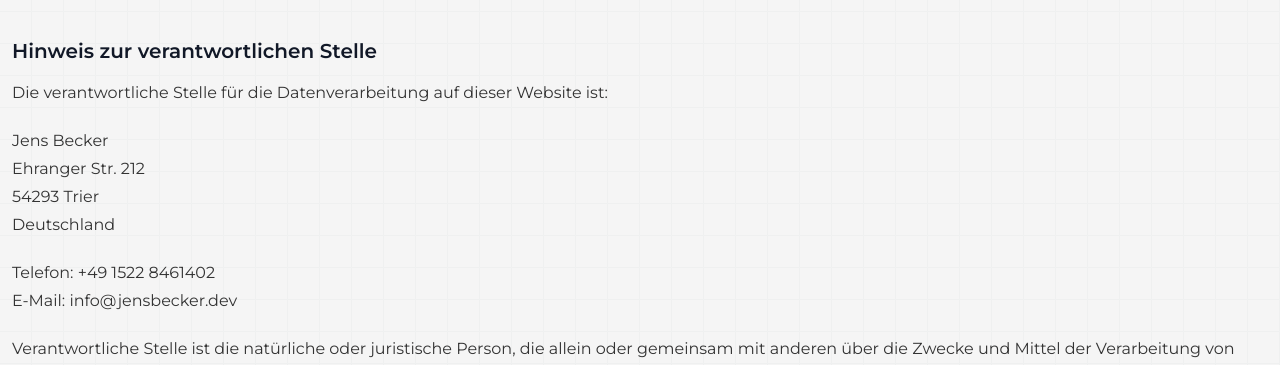
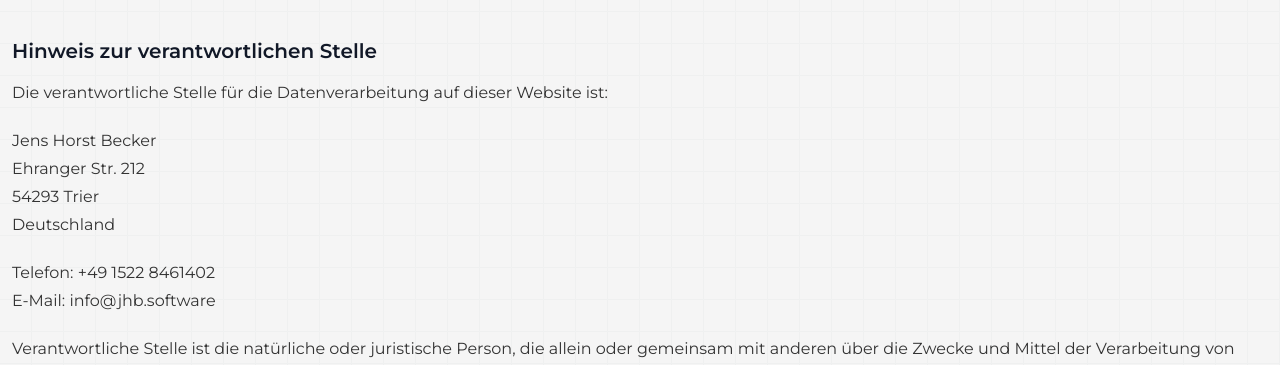
Before and after one commit to devj3ns/jensbecker.dev, a Next.js app: page /datenschutz in a window 1280 px wide. Shown: the part 2165-2530 px from the top of the page. Built offline with nearby package versions, Linux system fonts and the light colour scheme.

Commit message:
update legal details

```diff
--- a/src/app/(Startseite)/page.tsx
+++ b/src/app/(Startseite)/page.tsx
@@ -122,7 +122,7 @@ export default function Startseite() {
         </div>
       </Section>
 
-      <Section title="Über den Geschäftsführer">
+      <Section title="Über den Inhaber">
         <div className="flex flex-col items-center mt-10 md:gap-10 md:flex-row">
           <HoverEffect className="rounded-full">
             <Image
--- a/src/app/datenschutz/page.tsx
+++ b/src/app/datenschutz/page.tsx
@@ -137,7 +137,7 @@ export default function Contact() {
         Website ist:
       </p>
       <p>
-        Jens Becker
+        Jens Horst Becker
         <br />
         Ehranger Str. 212
         <br />
@@ -148,7 +148,7 @@ export default function Contact() {
       <p>
         Telefon: +49 1522 8461402
         <br />
-        E-Mail: info@jensbecker.dev
+        E-Mail: info@jhb.software
       </p>
       <p>
         Verantwortliche Stelle ist die nat&uuml;rliche oder juristische Person,
--- a/src/app/impressum/page.tsx
+++ b/src/app/impressum/page.tsx
@@ -16,7 +16,7 @@ export default function Contact() {
 
       <h2>Angaben gem&auml;&szlig; &sect; 5 TMG</h2>
       <p>
-        Jens Becker
+        Jens Horst Becker
         <br />
         Ehranger Str. 212
         <br />
```
